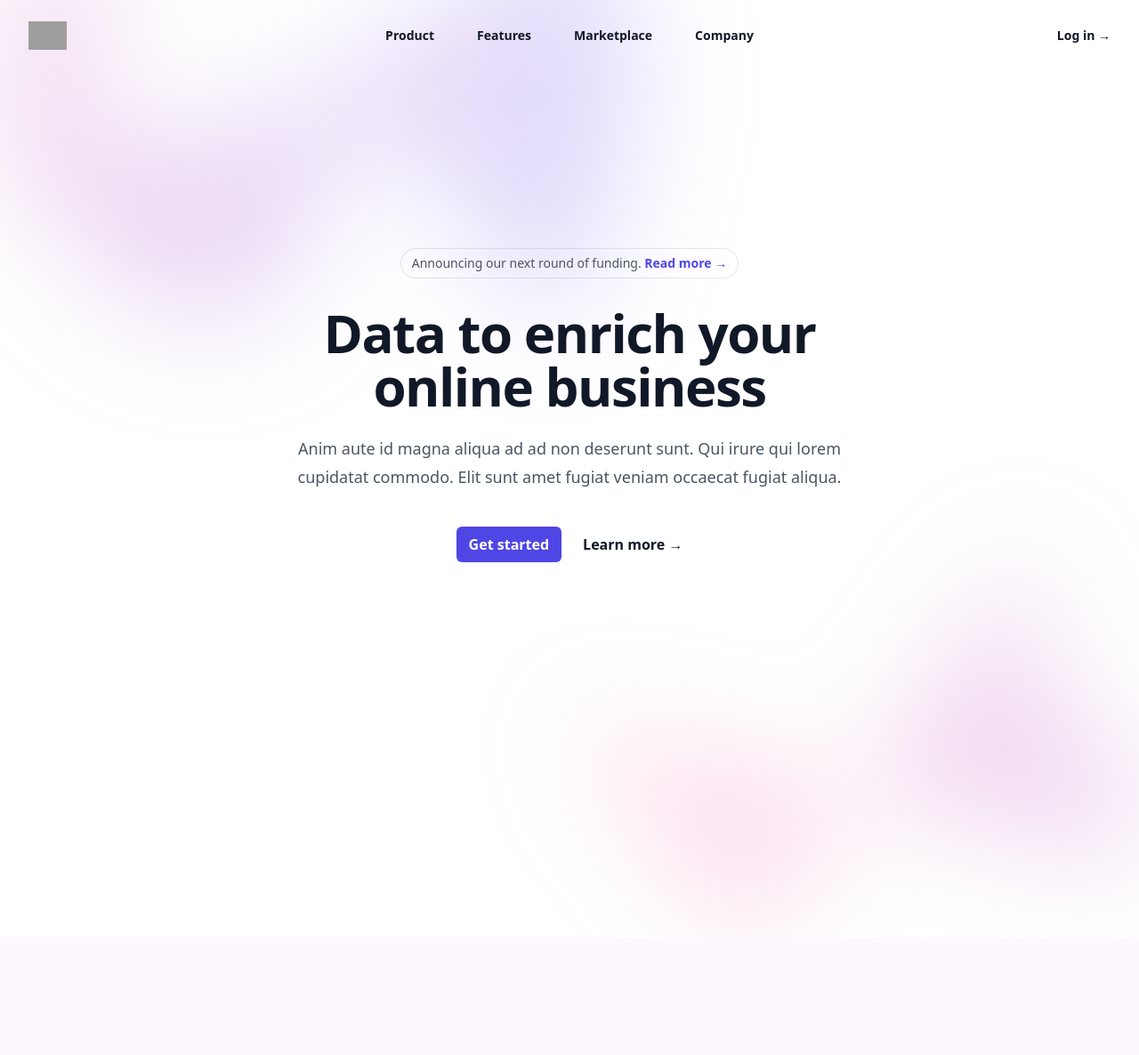
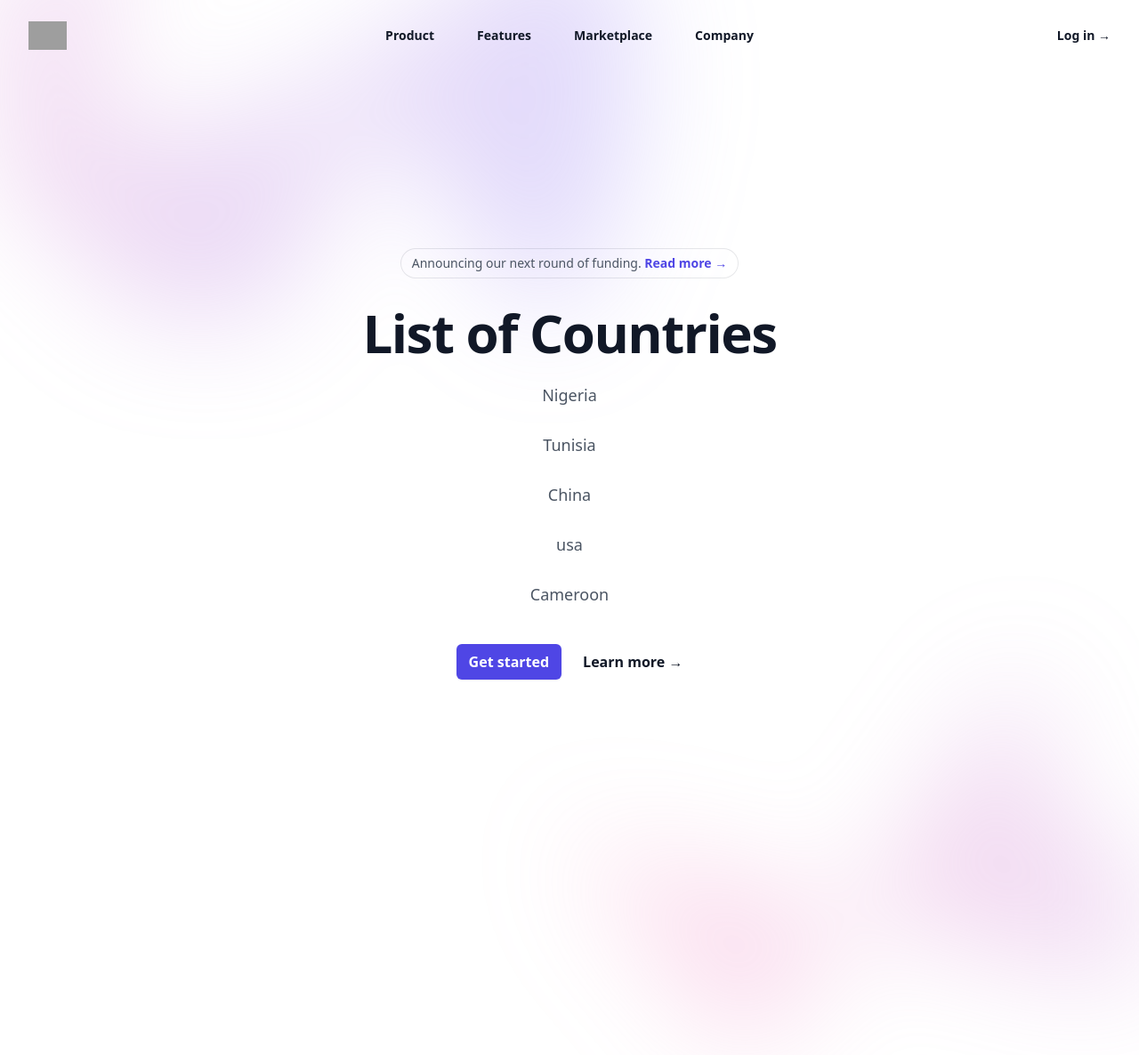
Before and after one commit to Soleric007/legendary-sniffle, a Flask app: page / in a window 1280 px wide. Shown: the whole page at 89% size. Before the commit the page ends 987 px from the top, so only its background shows below. Run offline with Flask 2, Linux system fonts and the light colour scheme; some libraries are stand-ins or nearby versions; grey boxes are pictures that could not be loaded.

```diff
--- a/templates/dashboard.html
+++ b/templates/dashboard.html
@@ -9,7 +9,7 @@
 </head>
 <body>
     <!-- <div>
-        <h1 class="text-3xl font-bold underline">List of Countries</h1>
+        <h1>List of Countries</h1>
         <h2>This is an awesome list</h2>
             {% for country in countries %}
 
@@ -102,8 +102,10 @@
           </div>
         </div>
         <div class="text-center">
-          <h1 class="text-4xl font-bold tracking-tight text-gray-900 sm:text-6xl">Data to enrich your online business</h1>
-          <p class="mt-6 text-lg leading-8 text-gray-600">Anim aute id magna aliqua ad ad non deserunt sunt. Qui irure qui lorem cupidatat commodo. Elit sunt amet fugiat veniam occaecat fugiat aliqua.</p>
+          <h1 class="text-4xl font-bold tracking-tight text-gray-900 sm:text-6xl">List of Countries</h1>
+          {% for country in countries %}
+          <h1 class="mt-6 text-lg leading-8 text-gray-600">{{ country }}</h1>
+          {% endfor %}
           <div class="mt-10 flex items-center justify-center gap-x-6">
             <a href="#" class="rounded-md bg-indigo-600 px-3.5 py-1.5 text-base font-semibold leading-7 text-white shadow-sm hover:bg-indigo-500 focus-visible:outline focus-visible:outline-2 focus-visible:outline-offset-2 focus-visible:outline-indigo-600">Get started</a>
             <a href="#" class="text-base font-semibold leading-7 text-gray-900">Learn more <span aria-hidden="true">→</span></a>
```
